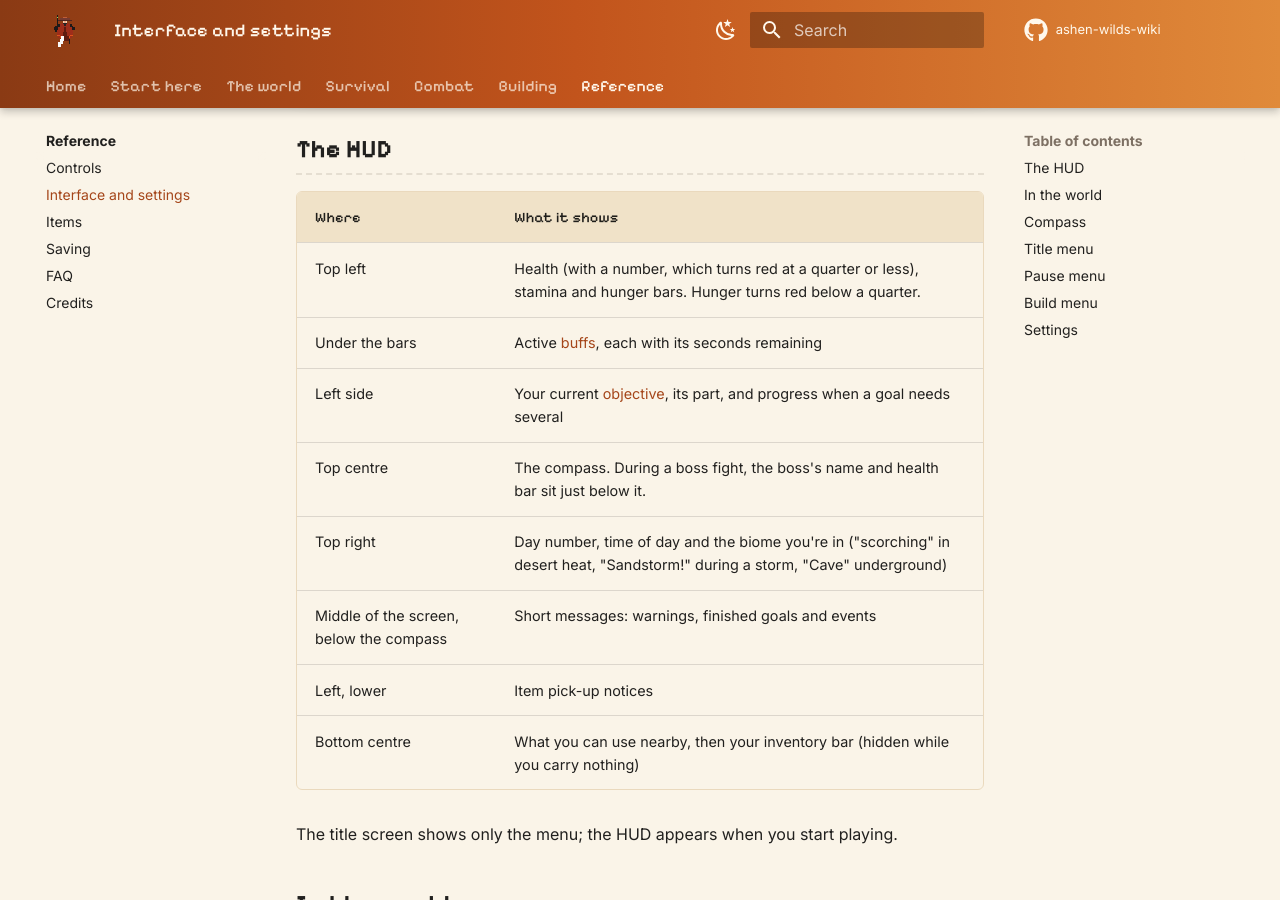
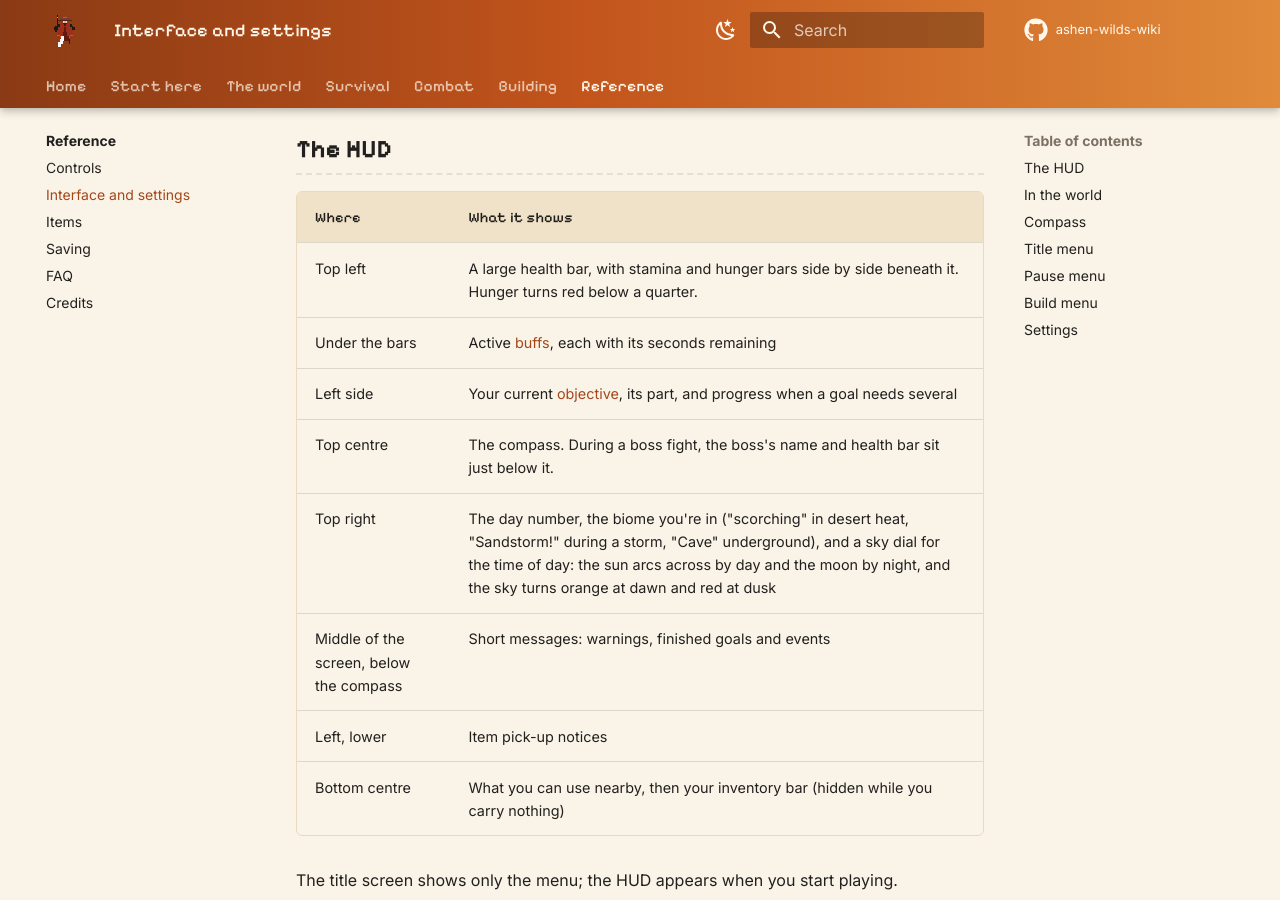
Before and after one commit to Liquid-Gorrila/ashen-wilds-wiki, an MkDocs documentation site: the page built from docs/reference/interface.md, in a window 1280 px wide and 900 px high, scrolled down 542 px. Built offline with MkDocs 1.6.1 and Material for MkDocs 9.7.7, drawn with Linux system fonts in a browser that asks for light colours; comment, search, counter and statistics services are not loaded; some of the changed text lies outside the part shown.

Commit message:
Document the splash, landmark spacing and new HUD
Co-Authored-By: Claude Opus 5.5 <noreply@anthropic.com>

```diff
--- a/docs/reference/interface.md
+++ b/docs/reference/interface.md
@@ -6,11 +6,11 @@
 
 | Where | What it shows |
 | --- | --- |
-| Top left | Health (with a number, which turns red at a quarter or less), stamina and hunger bars. Hunger turns red below a quarter. |
+| Top left | A large health bar, with stamina and hunger bars side by side beneath it. Hunger turns red below a quarter. |
 | Under the bars | Active [buffs](../survival/buffs.md), each with its seconds remaining |
 | Left side | Your current [objective](../start/objectives.md), its part, and progress when a goal needs several |
 | Top centre | The compass. During a boss fight, the boss's name and health bar sit just below it. |
-| Top right | Day number, time of day and the biome you're in ("scorching" in desert heat, "Sandstorm!" during a storm, "Cave" underground) |
+| Top right | The day number, the biome you're in ("scorching" in desert heat, "Sandstorm!" during a storm, "Cave" underground), and a sky dial for the time of day: the sun arcs across by day and the moon by night, and the sky turns orange at dawn and red at dusk |
 | Middle of the screen, below the compass | Short messages: warnings, finished goals and events |
 | Left, lower | Item pick-up notices |
 | Bottom centre | What you can use nearby, then your inventory bar (hidden while you carry nothing) |
@@ -39,6 +39,8 @@ The compass ribbon covers a full circle, with north (screen up) in the middle. M
 Markers you're standing on disappear. When two labels would overlap, one drops to a second row.
 
 ## Title menu
+
+The game opens with a short StonePath Games splash. Press any key or click to skip it.
 
 | Option | What it does |
 | --- | --- |
```
Also changed, not shown: docs/world/index.md (+1 -1 lines).
